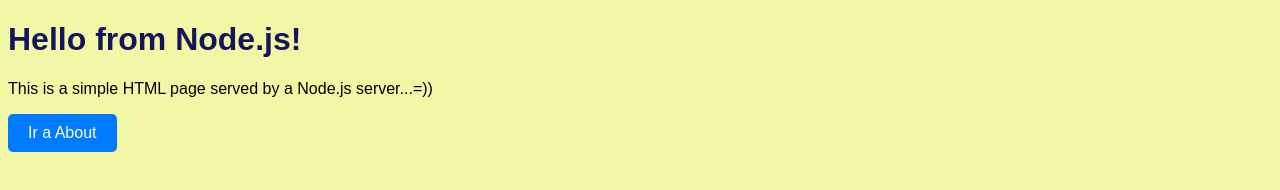
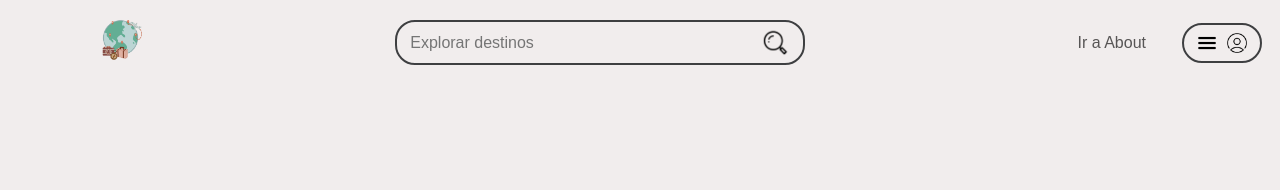
Before and after one commit to ArtemioD/IDW-TP-UNER, a website: page public/pages/index.html in a window 1280 px wide. Drawn offline with Linux system fonts and the light colour scheme.

Commit message:
header con buscador y menu de registro

```diff
--- a/public/pages/index.html
+++ b/public/pages/index.html
@@ -1,14 +1,44 @@
 <!DOCTYPE html>
 <html lang="es">
+
 <head>
     <meta charset="UTF-8">
     <meta name="viewport" content="width=device-width, initial-scale=1.0">
-    <title>My Node.js Server</title>
+    <link rel="icon" href="../img/icono_web.png" type="image/png">
+    <title>Tp Uner 2024</title>
     <link rel="stylesheet" type="text/css" href="../styles/index.css">
 </head>
+
 <body>
-    <h1>Hello from Node.js!</h1>
-    <p>This is a simple HTML page served by a Node.js server...=))</p>
-    <a href="about.html" class="button">Ir a About</a>
+    <header class="header-container">
+        <!-- Icono -->
+        <a href="index.html"><img src="../img/icono_web.png" class="logo"></a>
+
+        <!-- búsqueda -->
+        <form class="search-box">
+            <input type="text" placeholder="Explorar destinos">
+            <button tipe="submit"><img src="../img/ic_search.png" alt=""></button>
+        </form>
+
+        <div class="menu-container">
+            <!-- menu -->
+            <a href="about.html" class="btn-menu">Ir a About</a>
+
+            <!-- user - registro -->
+            <!-- todo: quitar el link y crear un menú desplegable con opciones -->
+            <a href="https://www.airbnb.com.ar/" target="_blank" >
+                <div class="registro-container">
+                    <img src="../img/ic_hamburger_menu.png" alt="">
+                    <img src="../img/ic_user.png" alt="">
+                </div>
+            </a>
+
+        </div>
+
+
+
+    </header>
+
 </body>
+
 </html>
--- a/public/styles/index.css
+++ b/public/styles/index.css
@@ -1,23 +1,83 @@
 body {
     font-family: Arial, sans-serif;
-    background-color: #f1f7a4;
+    background-color: #F1EDED;
 }
 
-h1 {
-    color: rgb(21, 21, 92);
+.header-container{
+    display: flex;
+    align-items: center; /* Alinea los elementos verticalmente en el centro */
+    justify-content: space-between; /* Distribuye los elementos horizontalmente */
+    padding: 10px;
 }
 
-/* Estilos para el botón */
-.button {
+.logo {
+    margin-left: 5rem;
+    width: 45px;
+    height: auto;
+}
+
+.search-box {
+    display: flex;
+    padding: 3px;
+    width: 25rem;
+    align-items: center;
+    border-radius: 20px;
+    border: 2px solid #3e3f41;
+}
+
+.search-box input {
+    padding-left: 10px;
+    flex: 1;
+    border: 0;
+    outline: 0;
+    background: transparent;
+    font-size: 16px;
+}
+
+.search-box button img {
+    width: 30px;
+}
+
+.search-box button {
+    padding-right: 10px;
+    border: 0;
+    outline: 0;
+    background: transparent;
+    cursor: pointer;
+}
+
+.registro-container {
+    margin-left: 1rem;
+    padding: 8px;
+    display: flex;
+    border-radius: 20px;
+    border: 2px solid #3e3f41;
+    cursor: pointer;
+}
+
+.registro-container img {
+    padding-left: 5px;
+    padding-right: 5px;
+    width: 20px;
+    height: 20px;
+}
+
+.menu-container {
+    display: flex;
+    justify-content: space-between;
+}
+
+.btn-menu {
     display: inline-block;
-    padding: 10px 20px;
-    background-color: #007bff;
-    color: #fff;
+    padding: 0px 20px;
+    color: #575555;
     text-decoration: none;
-    border-radius: 5px;
+    line-height: 40px;
+    border-radius: 20px;
     transition: background-color 0.3s;
 }
 
-.button:hover {
-    background-color: #0056b3;
+.btn-menu:hover {
+    background-color: #b0ebc6;
+    color: white;
 }
--- a/server.js
+++ b/server.js
@@ -6,6 +6,7 @@
 // Configuración para servir archivos estáticos desde las carpetas "pages" y "styles"
 app.use(express.static(path.join(__dirname, 'public/pages')));
 app.use('/styles', express.static(path.join(__dirname, 'public/styles')));
+app.use('/img', express.static(path.join(__dirname, 'public/img')));
 
 // Manejo de errores
 app.use((err, req, res, next) => {
```
Also changed, not shown: public/img/ic_hamburger_menu.png (added), public/img/ic_search.png (added), public/img/ic_user.png (added), public/img/icono_web.png (added).
